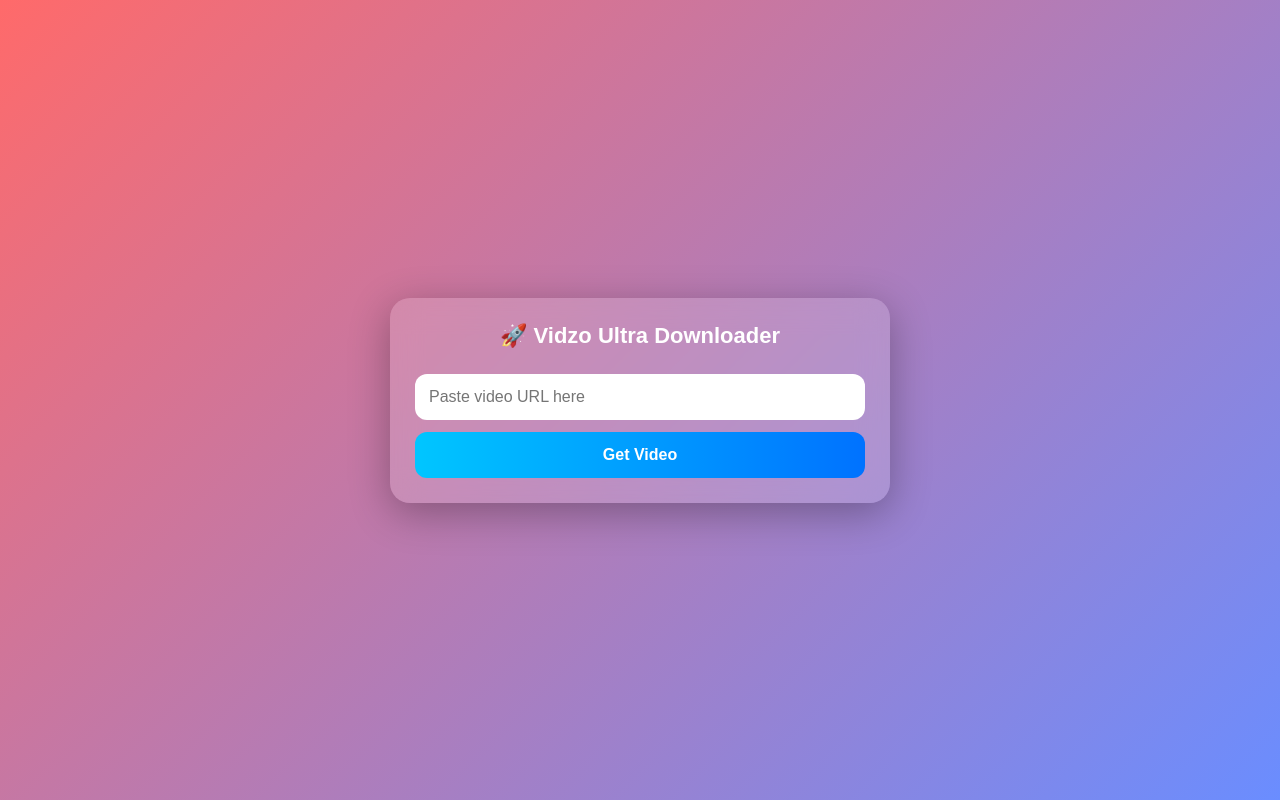
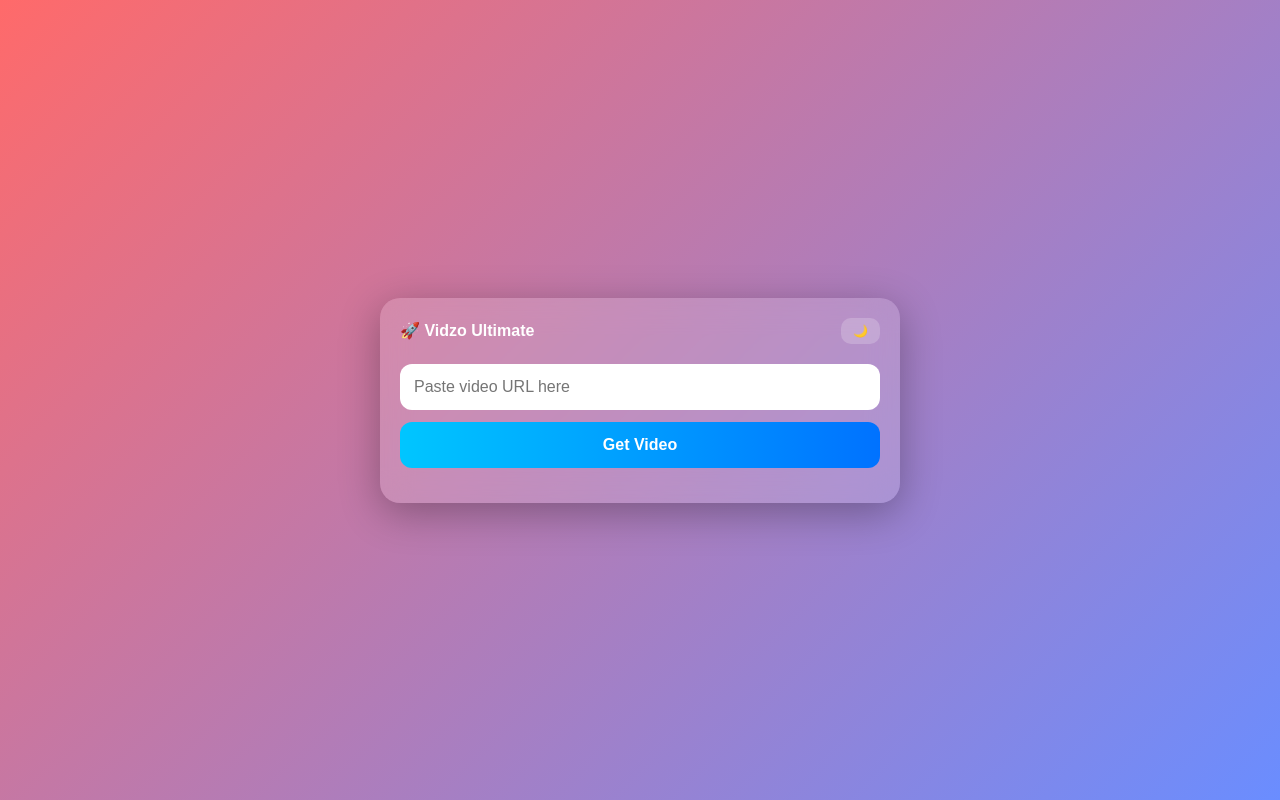
Before and after one commit to viveksingh48162-design/insta-downloader, a Flask app: page / in a window 1280 px wide. Run offline with Flask 3, Linux system fonts and the light colour scheme.

Commit message:
Update index.html

```diff
--- a/templates/index.html
+++ b/templates/index.html
@@ -5,100 +5,105 @@
 <meta name="viewport" content="width=device-width, initial-scale=1.0">
 
 <style>
-*{
-margin:0;
-padding:0;
-box-sizing:border-box;
+*{margin:0;padding:0;box-sizing:border-box;font-family:sans-serif;}
+
+:root{
+--bg: linear-gradient(135deg,#ff6a6a,#6a8dff);
+--card: rgba(255,255,255,0.15);
+--text:#fff;
+--btn: linear-gradient(90deg,#00c6ff,#0072ff);
+}
+
+.dark{
+--bg: linear-gradient(135deg,#0f2027,#203a43,#2c5364);
+--card: rgba(0,0,0,0.4);
+--text:#fff;
+--btn: linear-gradient(90deg,#ff512f,#dd2476);
 }
 
 body{
-font-family:sans-serif;
 min-height:100vh;
-background:linear-gradient(135deg,#ff6a6a,#6a8dff);
+background:var(--bg);
 display:flex;
 justify-content:center;
 align-items:center;
-color:#fff;
+color:var(--text);
+transition:0.3s;
 }
 
-/* 🔥 FULL WIDTH MOBILE CARD */
 .container{
 width:100%;
-max-width:500px;
+max-width:520px;
 margin:10px;
-background:rgba(255,255,255,0.15);
+background:var(--card);
 backdrop-filter:blur(15px);
-padding:25px;
+padding:20px;
 border-radius:20px;
-text-align:center;
 box-shadow:0 10px 40px rgba(0,0,0,0.3);
 }
 
-/* 📱 MOBILE FULL HEIGHT FEEL */
 @media(max-width:600px){
-body{
-align-items:flex-start;
-padding-top:40px;
+body{align-items:flex-start;padding-top:25px;}
+.container{margin:10px;}
 }
 
-.container{
-max-width:100%;
-margin:15px;
-padding:20px;
-border-radius:15px;
-}
+.topbar{
+display:flex;
+justify-content:space-between;
+align-items:center;
+margin-bottom:10px;
 }
 
-h1{
-font-size:22px;
-margin-bottom:15px;
+.toggle{
+cursor:pointer;
+padding:6px 12px;
+border-radius:10px;
+background:rgba(255,255,255,0.2);
+font-size:12px;
 }
 
-/* INPUT */
 input{
 width:100%;
 padding:14px;
 border:none;
 border-radius:12px;
 margin-top:10px;
+font-size:16px;
 outline:none;
-font-size:16px;
 }
 
-/* BUTTON */
 .btn{
 margin-top:12px;
 padding:14px;
 width:100%;
 border:none;
 border-radius:12px;
-background:linear-gradient(90deg,#00c6ff,#0072ff);
+background:var(--btn);
 color:#fff;
 font-weight:bold;
 font-size:16px;
 cursor:pointer;
 }
 
-/* OPTIONS */
+.grid{
+display:grid;
+grid-template-columns:1fr 1fr;
+gap:10px;
+margin-top:10px;
+}
+
 .box{
 background:rgba(255,255,255,0.2);
-margin-top:12px;
 padding:14px;
 border-radius:12px;
 cursor:pointer;
-font-size:16px;
-transition:0.3s;
+text-align:center;
+transition:0.2s;
 }
 
-.box:hover{
-transform:scale(1.05);
-}
+.box:hover{transform:scale(1.05);}
 
-/* LOADER */
-#loader{
-display:none;
-margin-top:15px;
-}
+#loader{display:none;margin-top:15px;}
 
 .progress-bar{
 height:6px;
@@ -114,11 +119,33 @@ background:#00c6ff;
 transition:0.3s;
 }
 
-/* IMAGE */
 img{
+width:100%;
+border-radius:10px;
 margin-top:10px;
-border-radius:10px;
-width:100%;
+}
+
+/* HISTORY */
+.history{
+margin-top:15px;
+text-align:left;
+max-height:150px;
+overflow:auto;
+}
+
+.history-item{
+padding:8px;
+font-size:12px;
+border-bottom:1px solid rgba(255,255,255,0.2);
+}
+
+.fade{
+animation:fadeIn 0.4s ease;
+}
+
+@keyframes fadeIn{
+from{opacity:0;transform:translateY(10px);}
+to{opacity:1;transform:translateY(0);}
 }
 </style>
 </head>
@@ -127,7 +154,10 @@ width:100%;
 
 <div class="container">
 
-<h1>🚀 Vidzo Ultra Downloader</h1>
+<div class="topbar">
+<b>🚀 Vidzo Ultimate</b>
+<div class="toggle" onclick="toggleMode()">🌙</div>
+</div>
 
 <input id="url" placeholder="Paste video URL here">
 <button class="btn" onclick="autoFetch()">Get Video</button>
@@ -141,6 +171,8 @@ width:100%;
 <div id="video"></div>
 <div id="options"></div>
 
+<div class="history" id="history"></div>
+
 </div>
 
 <script>
@@ -150,18 +182,32 @@ let formatsData={}
 let progress=0
 let interval
 
+// 🌙 MODE
+function toggleMode(){
+document.body.classList.toggle("dark")
+localStorage.setItem("mode",document.body.classList.contains("dark"))
+}
+
+if(localStorage.getItem("mode")==="true"){
+document.body.classList.add("dark")
+}
+
+// HISTORY
+function addHistory(text){
+let h = document.getElementById("history")
+let item = document.createElement("div")
+item.className="history-item fade"
+item.innerText=text
+h.prepend(item)
+}
+
+// AUTO FETCH
 document.getElementById("url").addEventListener("input",autoFetch)
 
-// 🔥 AUTO FETCH
 async function autoFetch(){
 
 URL=document.getElementById("url").value.trim()
-
-if(!URL){
-video.innerHTML=""
-options.innerHTML=""
-return
-}
+if(!URL){video.innerHTML="";options.innerHTML="";return;}
 
 loader.style.display="block"
 video.innerHTML=""
@@ -170,10 +216,10 @@ options.innerHTML=""
 progress=0
 interval=setInterval(()=>{
 if(progress<90){
-progress+=5
+progress+=10
 progressFill.style.width=progress+"%"
 }
-},200)
+},150)
 
 let res = await fetch("/get_video",{
 method:"POST",
@@ -185,39 +231,43 @@ let data = await res.json()
 
 clearInterval(interval)
 progressFill.style.width="100%"
-setTimeout(()=>loader.style.display="none",400)
+setTimeout(()=>loader.style.display="none",300)
 
 if(data.error){
 video.innerHTML=data.error
 return
 }
 
-// 🎬 SHOW VIDEO
 video.innerHTML=`
 <h3>${data.title}</h3>
 <img src="${data.thumbnail}">
 `
 
-// ⚡ SHORTS / SOCIAL
+// SHORTS
 if(data.is_short || data.is_social){
 options.innerHTML=`
-<div class="box" onclick="fast('video')">⚡ FAST MP4</div>
-<div class="box" onclick="fast('audio')">⚡ FAST MP3</div>
+<div class="grid">
+<div class="box" onclick="fast('video')">⚡ MP4</div>
+<div class="box" onclick="fast('audio')">🎧 MP3</div>
+</div>
 `
 return
 }
 
 // NORMAL
 options.innerHTML=`
+<div class="grid">
 <div class="box" onclick="fast('video')">⚡ FAST MP4</div>
 <div class="box" onclick="fast('audio')">⚡ FAST MP3</div>
-<div class="box" onclick="turbo()">🚀 TURBO (HD)</div>
+</div>
+<div class="box" onclick="turbo()">🚀 TURBO HD</div>
 `
 }
 
+// FAST
+function fast(type){
+addHistory("FAST "+type)
 
-// ⚡ FAST
-function fast(type){
 fetch("/download",{
 method:"POST",
 headers:{"Content-Type":"application/json"},
@@ -233,10 +283,8 @@ window.location.href="/file/"+d.file+"/"+d.ext
 })
 }
 
-
-// 🚀 TURBO
+// TURBO
 async function turbo(){
-
 options.innerHTML="Loading quality..."
 
 let res = await fetch("/get_formats",{
@@ -253,8 +301,7 @@ options.innerHTML=`
 `
 }
 
-
-// 🎬 MP4
+// MP4
 function showMP4(){
 let html=""
 formatsData.video.forEach(v=>{
@@ -263,17 +310,17 @@ html+=`<div class="box" onclick="download('${v.format_id}','video','turbo')">${v
 options.innerHTML=html
 }
 
-
-// 🎧 MP3
+// MP3
 function showMP3(){
 options.innerHTML=`
 <div class="box" onclick="download('best','audio','turbo')">128kbps</div>
 `
 }
 
+// DOWNLOAD
+function download(format_id,type,mode){
+addHistory("TURBO "+type)
 
-// ⬇ DOWNLOAD
-function download(format_id,type,mode){
 fetch("/download",{
 method:"POST",
 headers:{"Content-Type":"application/json"},
```
